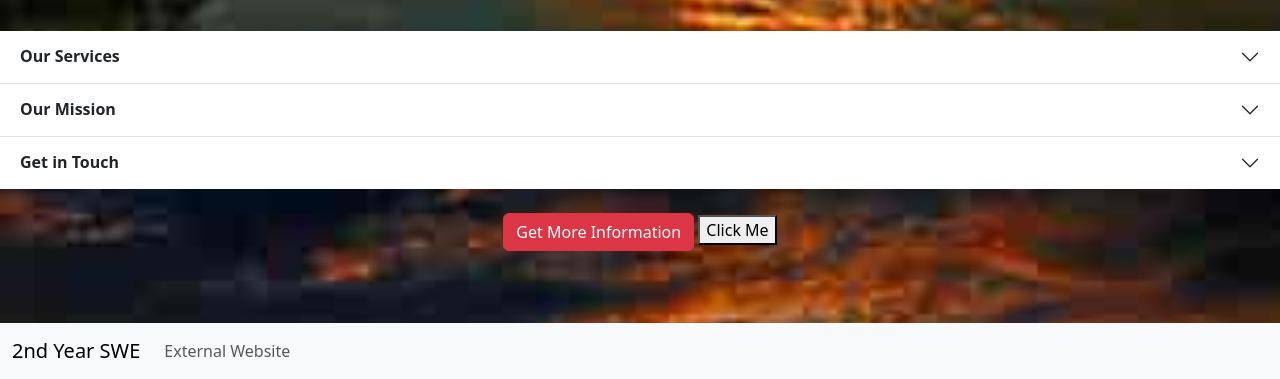
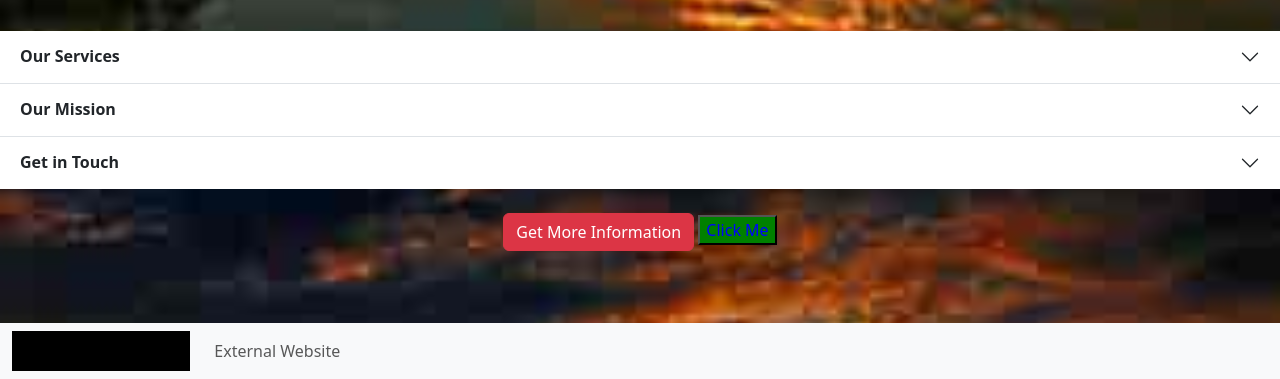
Before and after one commit to Maxd646/my-website, a PHP site: page / in a window 1280 px wide. Shown: the part 2480-2859 px from the top of the page. Run offline with PHP 8.4, Linux system fonts and the light colour scheme.

Commit message:
Update newstyle.css

```diff
--- a/newstyle.css
+++ b/newstyle.css
@@ -1,4 +1,18 @@
-
+a {
+    color: white;
+    text-align: center;
+    background-color: black;
+    display: inline-block;
+    padding: 12px 25px;
+    text-decoration: none;
+}
+a:hover {
+    background-color: #ff0000;
+}
+#active {
+    background-color: green;
+    color: blue;
+}
 body {
     background-image: url('background.jfif'); /* Replace 'background.jpg' with your actual image file */
     background-size: cover;
```
